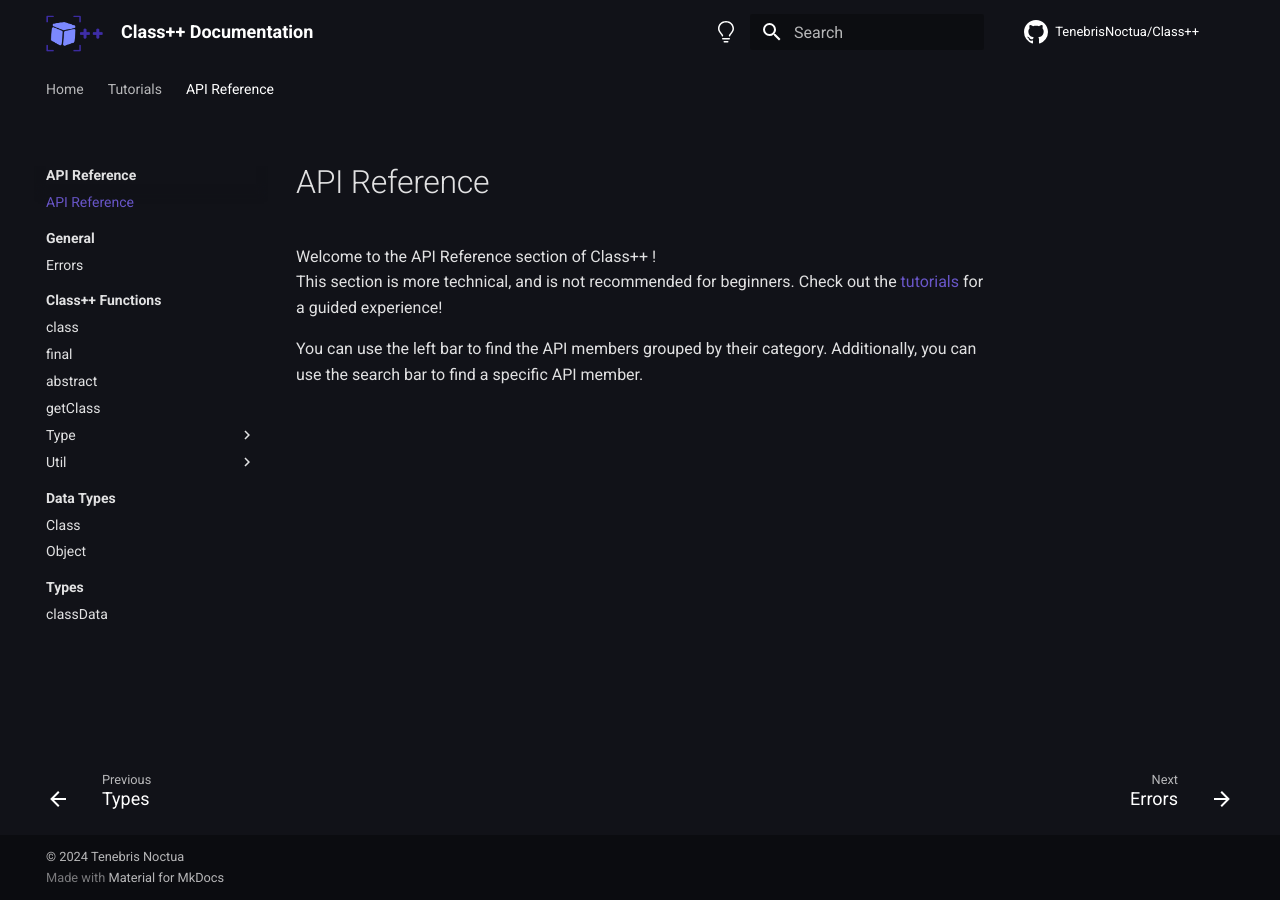
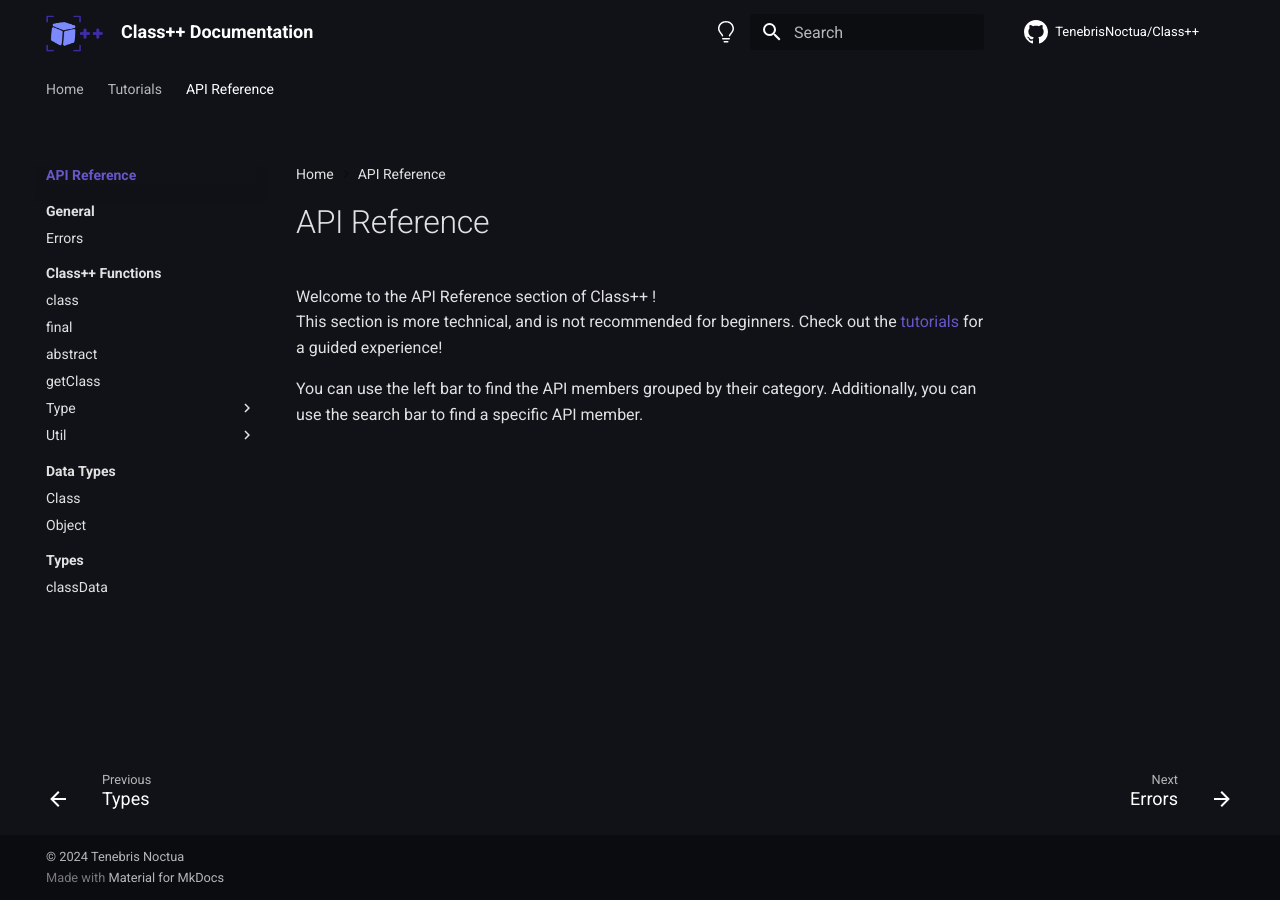
Before and after one commit to TenebrisNoctua/ClassPP, an MkDocs documentation site: the page built from docs/api-reference/index.md, in a window 1280 px wide. Built offline with MkDocs 1.6.1 and Material for MkDocs 9.7.7, drawn with Linux system fonts in a browser that asks for light colours; comment, search, counter and statistics services are not loaded; the version menu is left out.

Commit message:
Update the Documentation (Part 8)

```diff
--- a/mkdocs.yml
+++ b/mkdocs.yml
@@ -14,6 +14,8 @@ theme:
     - navigation.sections
     - navigation.top
     - navigation.footer
+    - navigation.path
+    - navigation.indexes
     - search.suggest
     - search.highlight
     - content.tabs.link
```
Also changed, not shown: docs/api-reference/index.md (+3 -1 lines).
